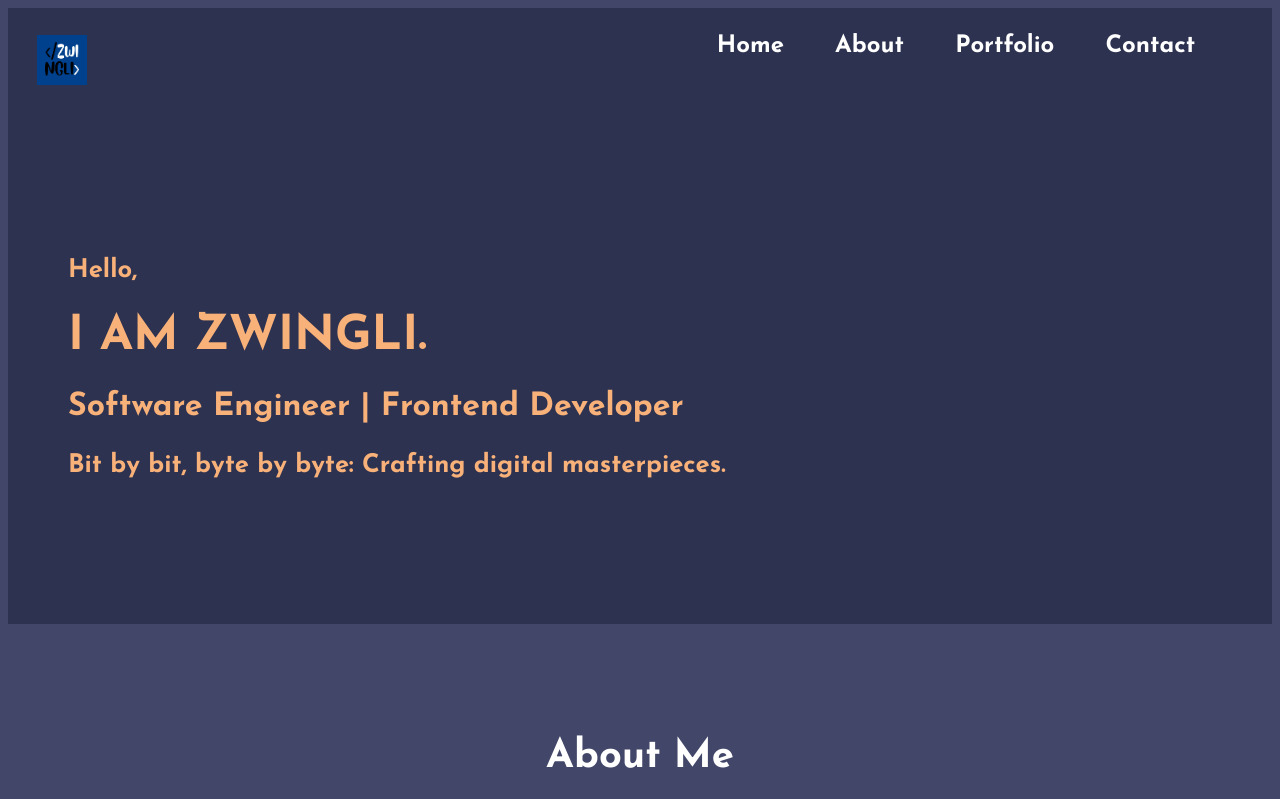
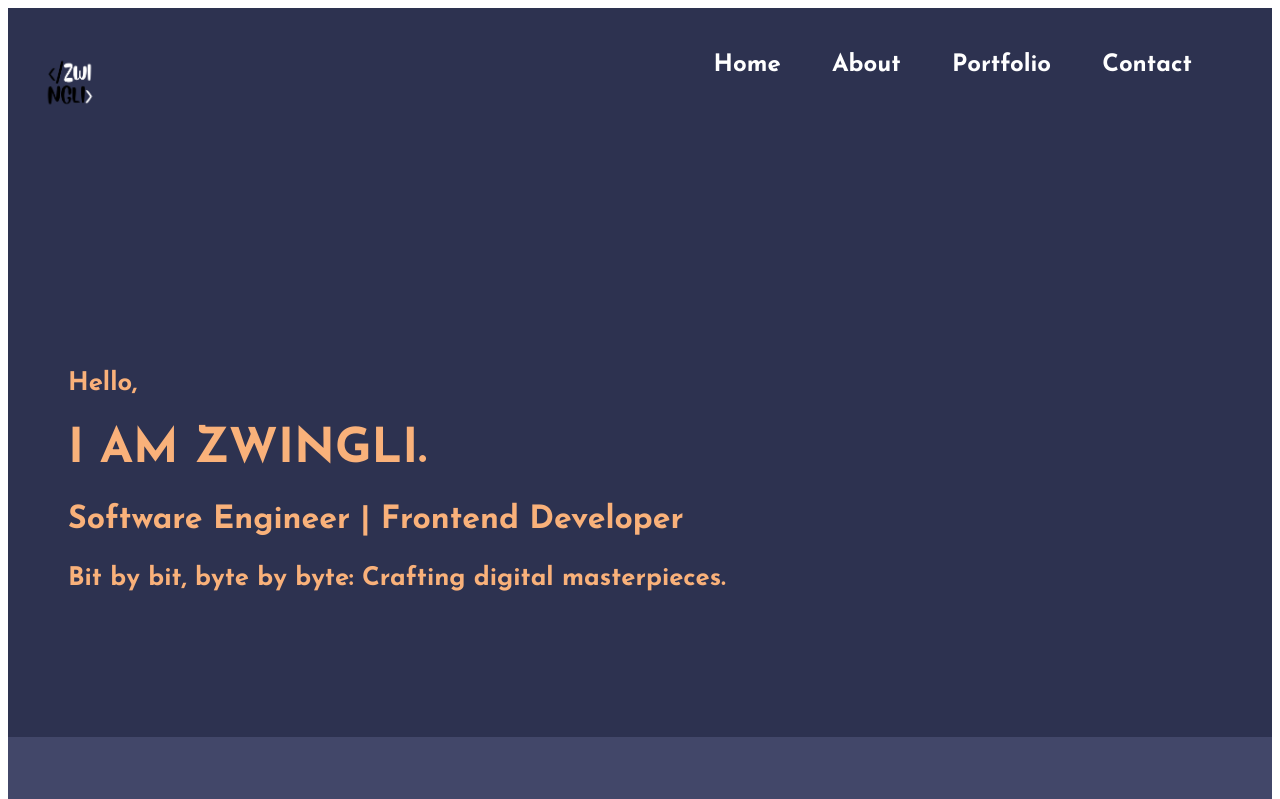
Before and after one commit to ZwingliCaleb/portfolio, a React (Create React App) app: page / in a window 1280 px wide. Shown: the top 799 px of the page. Built offline with nearby package versions, Linux system fonts and the light colour scheme.

Commit message:
new changes in styles

```diff
--- a/src/App.scss
+++ b/src/App.scss
@@ -4,19 +4,3 @@ $background-color: #00418d;
 $secondary-text: #d9d9d9;
 $general-text: #ffffff;
 $triple-box: #ffd700;
-
-
-body {
-  background-color: #424769;
-  color: $general-text;
-}
-
-.app-container {
-  display: flex;
-  flex-direction: column;
-  min-height: 100vh;/* Ensure the container takes at least the full viewport height */
-}
-
-.hero-container {
-  flex: 1; /* Allow the home container to grow and take up remaining space */
-}
--- a/src/components/About/About.scss
+++ b/src/components/About/About.scss
@@ -4,6 +4,7 @@
     background-color: #424769;
     padding: 80px 20px;
     height: 100vh;
+    color: white;
   }
 
   .about-content {
--- a/src/components/Contact/Contact.scss
+++ b/src/components/Contact/Contact.scss
@@ -4,7 +4,7 @@
     align-items: center;
     height: 100vh;
     background-color: #676f9D;
-    color: black;
+    color: white;
 }
 
 .contact {
--- a/src/components/Header/Header.js
+++ b/src/components/Header/Header.js
@@ -1,6 +1,6 @@
 import React from 'react';
 import './Header.scss';
-import logo from '../../assets/images/logo.png';
+import logo from '../../assets/images/logo2.png';
 function Header() {
   return (
     <div>
--- a/src/components/Header/Header.scss
+++ b/src/components/Header/Header.scss
@@ -4,18 +4,19 @@
 header {
     background-color: #2d3250;
     color: white;
-    padding: 1.6rem;
+    padding: 1.8rem;
+    height: 20vh;
 
     .logo {
        margin-right: auto;
-       height: 50px;
+       height: 60px;
        padding: 0.1rem 0.2rem 0.1rem 0.2rem;
     }
 
     nav {
       ul {
         list-style-type: none;
-        margin: 0;
+        margin: 2;
         padding: 0;
         display: flex;
         justify-content: flex-end;
--- a/src/components/Portfolio/Portfolio.scss
+++ b/src/components/Portfolio/Portfolio.scss
@@ -13,6 +13,7 @@
   .portfolio-header {
     font-size: 2.5rem;
     margin-bottom: 20px;
+    color:white;
   }
 
   .portfolio-sections {
```
Also changed, not shown: src/assets/images/logo2.png (added).
